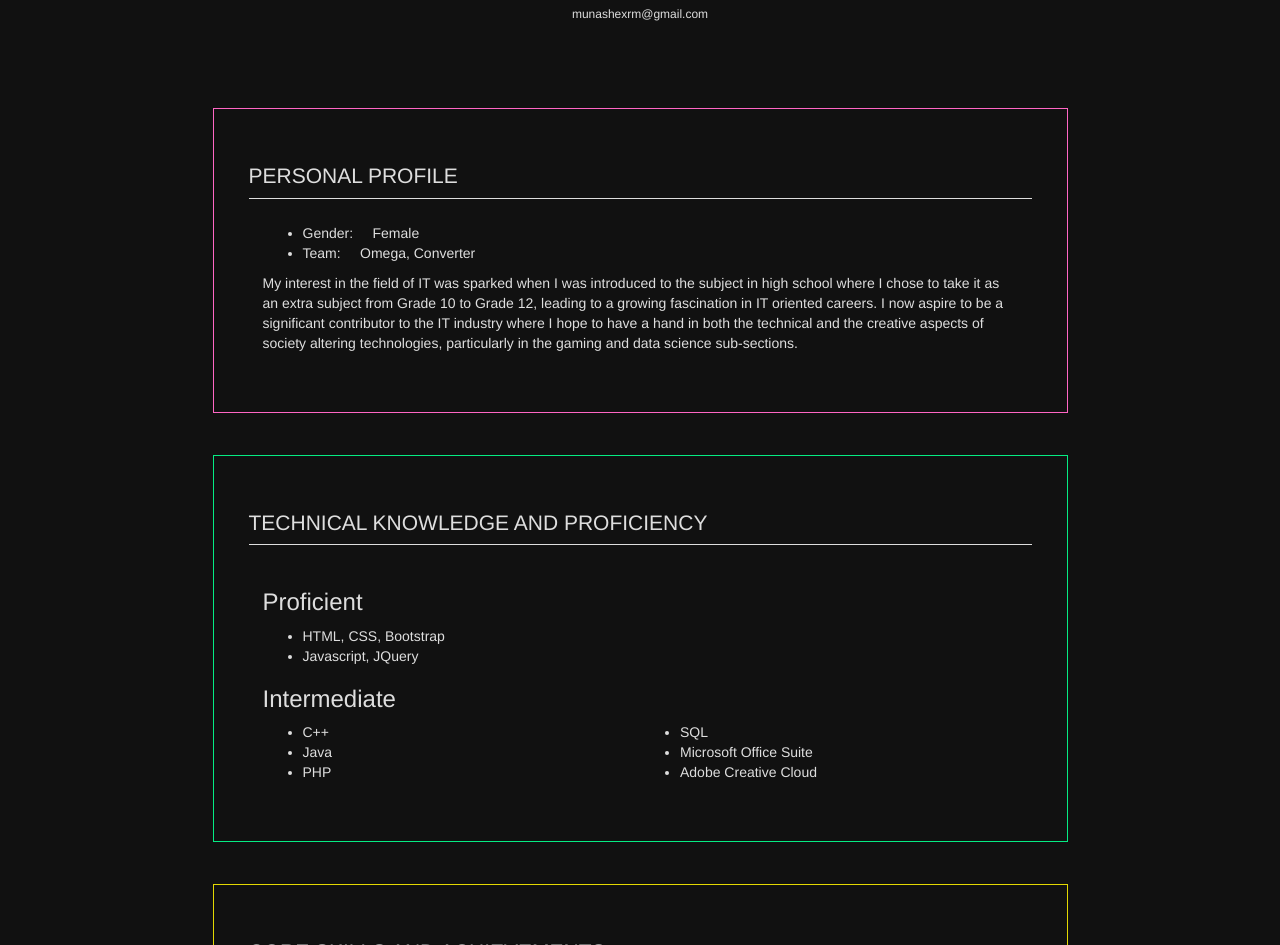
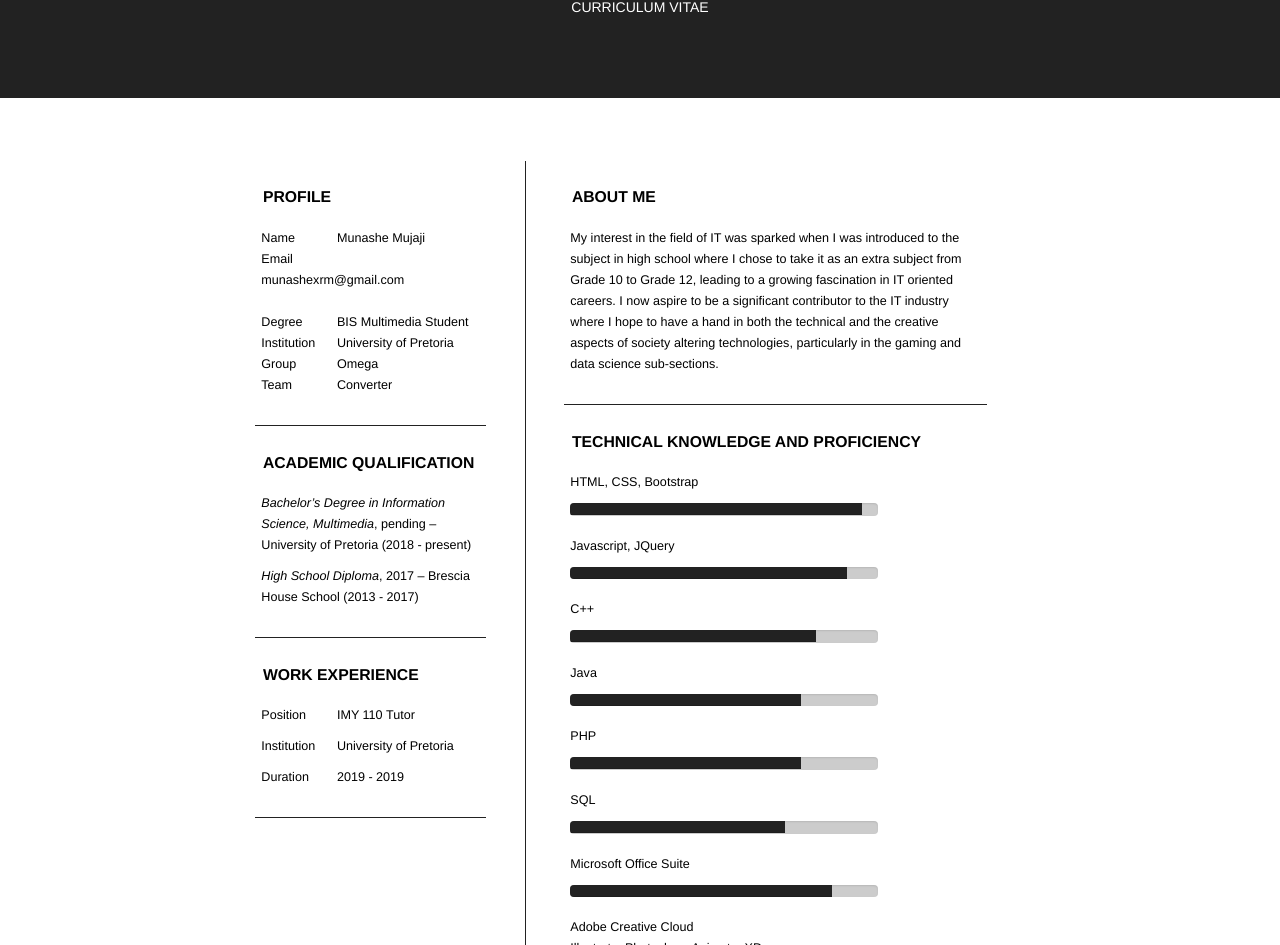
Before and after one commit to munasheghub/munashe.github.io, a plain HTML site: page index.html in a window 1280 px wide. Shown: the part 165-1110 px from the top of the page. Drawn offline with nearby package versions, Linux system fonts and the light colour scheme.

Commit message:
Update index.html

```diff
--- a/index.html
+++ b/index.html
@@ -1,84 +1,116 @@
 <!DOCTYPE html>
 <html>
+
 	<head>
-	<title>Munashe M</title>
+		<title>Munashe M CV</title>
 		<meta charset="utf-8">
+		<link rel="stylesheet" href="https://maxcdn.bootstrapcdn.com/bootstrap/3.4.1/css/bootstrap.min.css">
 
-	<link rel="stylesheet" href="https://maxcdn.bootstrapcdn.com/bootstrap/3.4.1/css/bootstrap.min.css">
 		<style type="text/css">
 
-		* {
-			color: #DEDEDE;
-		}
-
 			body {
-			margin: 1em;
-			background-color: rgba(0, 0, 0, 0);
+				background-color: #FFFFFF;
+				color: #000000;
+				line-height: 1.5em;
+				margin: 0em;
 			}
 
 			.card {
+				border-bottom: 0.1em solid #222222;
+				margin-bottom: 1.5em;
+				padding-bottom: 1em;
+			}
+
+			.card-body {
+				padding: 0.5em;
+			}
+
+			.card-body span {
+				display: inline-block;
+				width: 6em;
+			}
+
+			.card-body ul {
+				padding: 0em;
+				list-style-type: none;
+			}
+
+			.card-title {
+				color: #000000;
+				font-weight: bold;
+				margin-bottom: 0.5em;
+				padding: 0.5em;
+			}
+
+			#cv-body {
+				font-size: 0.9em;
 				margin: 0 auto;
-			margin-bottom: 3em;
+				padding-left: 5em;
+				padding-right: 5em;
+				width: 70%;
+			}
+
+			.float-left {
+				display: inline-block;
+				float: left;
+				margin-right: 5%;
+				width: 30%;
+			}
+
+			.float-right {
+				border-left: 0.1em solid #222222;
+				display: inline-block;
+				padding-left: 5%;
+				width: 60%;
+			}
+
+			footer {
+				background-color: #222222;
+				color: #FFFFFF;
+				font-size: 0.75em;
+				margin-top: 4.5em;
 				padding: 2.5em;
+				text-align: center;
+			}
+
+			h1 {
+				font-size: 4em;
+				letter-spacing: 0.25em;
+			}
+
+			h3 {
+				font-size: 1.25em;
+			}
+
+			h4 {
+				font-size: 1em;
+			}
+
+			header {
+				background-color: #222222;
+				color: #FFFFFF;
+				margin: 0em;
+				margin-bottom: 4.5em;
+				padding-top: 5em;
+				padding-bottom: 5em;
+				text-align: center;
+				top: 0em;
+			}
+
+			.progress {
+				background-color: #CCCCCC;
+				height: 1em;
 				width: 75%;
 			}
 
-		.card-body {
-			padding: 1em;
+			.progress-bar {
+				background-color: #222222;
+				height: 1em;
+				width: 75%;
 			}
 
-		.card-title {
-			border-bottom: 1px solid #DEDEDE;
-			padding-bottom: 0.5em;
-		}
-
-		#personal-profile {
-			border: 1px solid #ff66c4;
-		}
-
-		#tech-skills {
-			border: 1px solid #05eb83;
-		}
-
-		#core-skills-and-achievements {
-			border: 1px solid #e3d802;
-		}
-
-		#academic-qualification {
-			border: 1px solid #dd05fa;
-		}
-
-		#work-experience {
-			border: 1px solid #57ddff;
-		}
-
-		.container {
-			margin: 0 auto;
-		}
-
-		footer {
-			margin-top: 5em;
-			text-align: center;
-		}
-
-		h2 {
-			font-size: 1.5em;
-		}
-
-		header {
-			background-color: #111111;
-			color: #DDDDDD;
-			margin-bottom: 4.5em;
-			padding: 1em;
-			text-align: center;
-		}
-
-		hr {
-			background-image: linear-gradient(to right, rgba(0, 0, 0, 0), rgba(255, 255, 255, 0.25), rgba(0, 0, 0, 0));
-		}
-
-		html {
-			background-color: #111111;
+			.skill-bar {
+				display: block;
 			}
 
 			ul.fl {
@@ -94,50 +126,111 @@
 
 		</style>
 	</head>
+
 	<body>
-	<div class="container">
+		<div id="container">
+
 			<header>
+				<h1><b>MUNASHE MUJAJI</b></h1>
 				<p>CURRICULUM VITAE</p>
-			<h1><b>MUNASHE MUJAJI</b></h1>
-			<h4>BIS MULTIMEDIA STUDENT</h4>
-			<h5>UNIVERSITY OF PRETORIA</h5>
-			<h6>munashexrm@gmail.com</h6>
 			</header>
-		<!--<hr>-->
+
+			<div id="cv-body">
+
+				<div class="float-left">
 					<div id="personal-profile" class="card">
-			<h2 class="card-title">PERSONAL PROFILE</h2>
+						<h3 class="card-title">PROFILE</h3>
 						<div class="card-body">
 							<ul>
-					<li>Gender: &nbsp;&nbsp;&nbsp; Female</li>
-					<li>Team: &nbsp;&nbsp;&nbsp; Omega, Converter</li>
+								<li><span>Name</span>Munashe Mujaji</li>
+								<li><span>Email</span>munashexrm@gmail.com</li>
+								<br>
+								<li><span>Degree</span>BIS Multimedia Student</li>
+								<li><span>Institution</span>University of Pretoria</li>
+								<li><span>Group</span>Omega</li>
+								<li><span>Team</span>Converter</li>
 							</ul>
-
+						</div>
+					</div>
+					<div id="academic-qualification" class="card">
+						<h3 class="card-title">ACADEMIC QUALIFICATION</h3>
+						<div class="card-body">
+							<p><i>Bachelor’s Degree in Information Science, Multimedia</i>, pending – University of Pretoria (2018 - present)</p>
+							<p><i>High School Diploma</i>, 2017 – Brescia House School (2013 - 2017)</p>
+						</div>
+					</div>
+					<div id="work-experience" class="card">
+						<h3 class="card-title">WORK EXPERIENCE</h3>
+						<div class="card-body">
+							<p><span>Position</span>IMY 110 Tutor</p>
+							<p><span>Institution</span>University of Pretoria</p>
+							<p><span>Duration</span>2019 - 2019</p>
+						</div>
+					</div>
+				</div>
+				<div class="float-right">
+					<div id="about-me" class="card">
+						<h3 class="card-title">ABOUT ME</h3>
+						<div class="card-body">
 							<p>My interest in the field of IT was sparked when I was introduced to the subject in high school where I chose to take it as an extra subject from Grade 10 to Grade 12, leading to a growing fascination in IT oriented careers. I now aspire to be a significant contributor to the IT industry where I hope to have a hand in both the technical and the creative aspects of society altering technologies, particularly in the gaming and data science sub-sections.</p>
 						</div>
 					</div>
 					<div id="tech-skills" class="card">
-			<h2 class="card-title">TECHNICAL KNOWLEDGE AND PROFICIENCY</h2>
+						<h3 class="card-title">TECHNICAL KNOWLEDGE AND PROFICIENCY</h3>
 						<div class="card-body">
-				<h3>Proficient</h3>
-				<ul>
-					<li>HTML, CSS, Bootstrap</li>
-					<li>Javascript, JQuery</li>
-				</ul>
-				<h3>Intermediate</h3>
-				<ul class="fl d-block">
-					<li>C++</li>
-					<li>Java</li>
-					<li>PHP</li>
-				</ul>
-				<ul class="fr d-block">
-					<li>SQL</li>
-					<li>Microsoft Office Suite</li>
-					<li>Adobe Creative Cloud</li>
-				</ul>
+							<div class="skill-bar">
+								<p>HTML, CSS, Bootstrap</p>
+								<div class="progress">
+									<div class="progress-bar" style="width:95%" role="progressbar"></div>
+								</div>
+							</div>
+							<div class="skill-bar">
+								<p>Javascript, JQuery<p>
+								<div class="progress">
+									<div class="progress-bar" style="width:90%" role="progressbar"></div>
+								</div>
+							</div>
+							<div>
+								<p>C++</p>
+								<div class="progress">
+									<div class="progress-bar" style="width:80%" role="progressbar"></div>
+								</div>
+							</div>
+							<div>
+								<p>Java</p>
+								<div class="progress">
+									<div class="progress-bar" style="width:75%" role="progressbar"></div>
+								</div>
+							</div>
+							<div>
+								<p>PHP</p>
+								<div class="progress">
+									<div class="progress-bar" style="width:75%" role="progressbar"></div>
+								</div>
+							</div>
+							<div>
+								<p>SQL</p>
+								<div class="progress">
+									<div class="progress-bar" style="width:70%" role="progressbar"></div>
+								</div>
+							</div>
+							<div>
+								<p>Microsoft Office Suite</p>
+								<div class="progress">
+									<div class="progress-bar" style="width:85%" role="progressbar"></div>
+								</div>
+							</div>
+							<div>
+								<p>Adobe Creative Cloud
+									<br>Illustrate, Photoshop, Animate, XD</p>
+								<div class="progress">
+									<div class="progress-bar" aria-valuenow="85" role="progressbar"></div>
+								</div>
+							</div>
 						</div>
 					</div>
 					<div id="core-skills-and-achievements" class="card">
-			<h2 class="card-title">CORE SKILLS AND ACHIEVEMENTS</h2>
+						<h3 class="card-title">CORE SKILLS AND ACHIEVEMENTS</h3>
 						<div class="card-body">
 							<ul class="fl d-block">
 								<li>Goal oriented</li>
@@ -153,24 +246,19 @@
 							</ul>
 						</div>
 					</div>
-		<div id="academic-qualification" class="card">
-			<h2 class="card-title">ACADEMIC QUALIFICATION</h2>
+					<div id="hobbies-and-interests" class="card">
+						<h3 class="card-title">HOBBIES AND INTERESTS</h3>
 						<div class="card-body">
-				<p><b>Bachelor’s Degree in Information Science, Multimedia</b>, pending – University of Pretoria (2018 - present)</p>
-				<p><b>High School Diploma</b>, 2017 – Brescia House School (2013 - 2017)</p>
+							<P>A great deal of my spare time is spent reading novels and browsing through creative works – including animated works, traditional and digital art, fashion, and products of architecture and interior design.</P>
 						</div>
 					</div>
-		<div id="work-experience" class="card">
-			<h2 class="card-title">WORK EXPERIENCE</h2>
-			<div class="card-body">
-				<p>Title: IMY 110 Tutor</p>
-				<p>Institution: University of Pretoria</p>
-				<p>Duration: 2019 - 2019</p>
 				</div>
 			</div>
+		</div>
+
 		<footer>
-			CV M Mujaji, 2020
+			CV, M Mujaji
 		</footer>
-	</div>
 	</body>
+
 </html>
```
Lines whose indentation alone changed are shown as unchanged.
